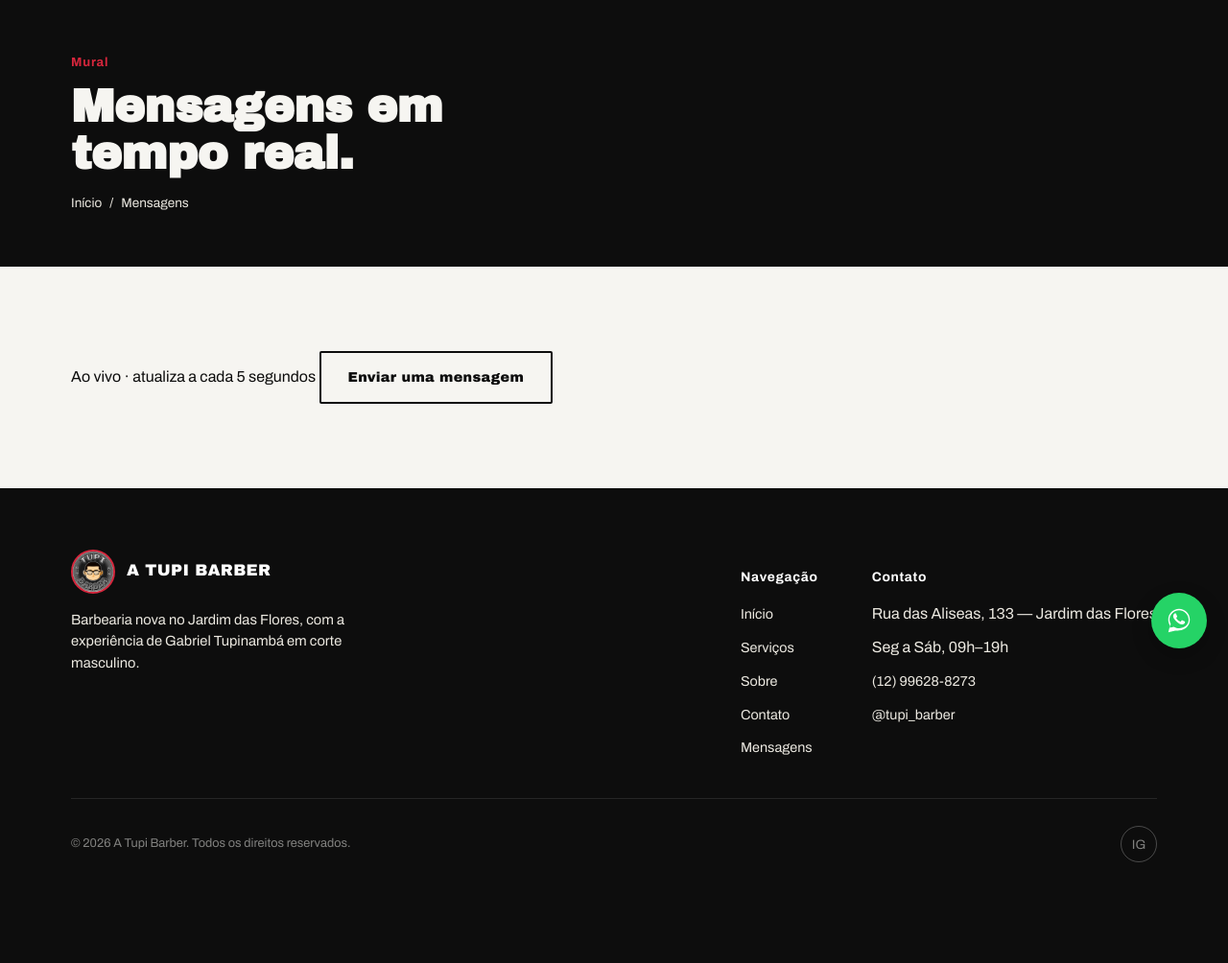
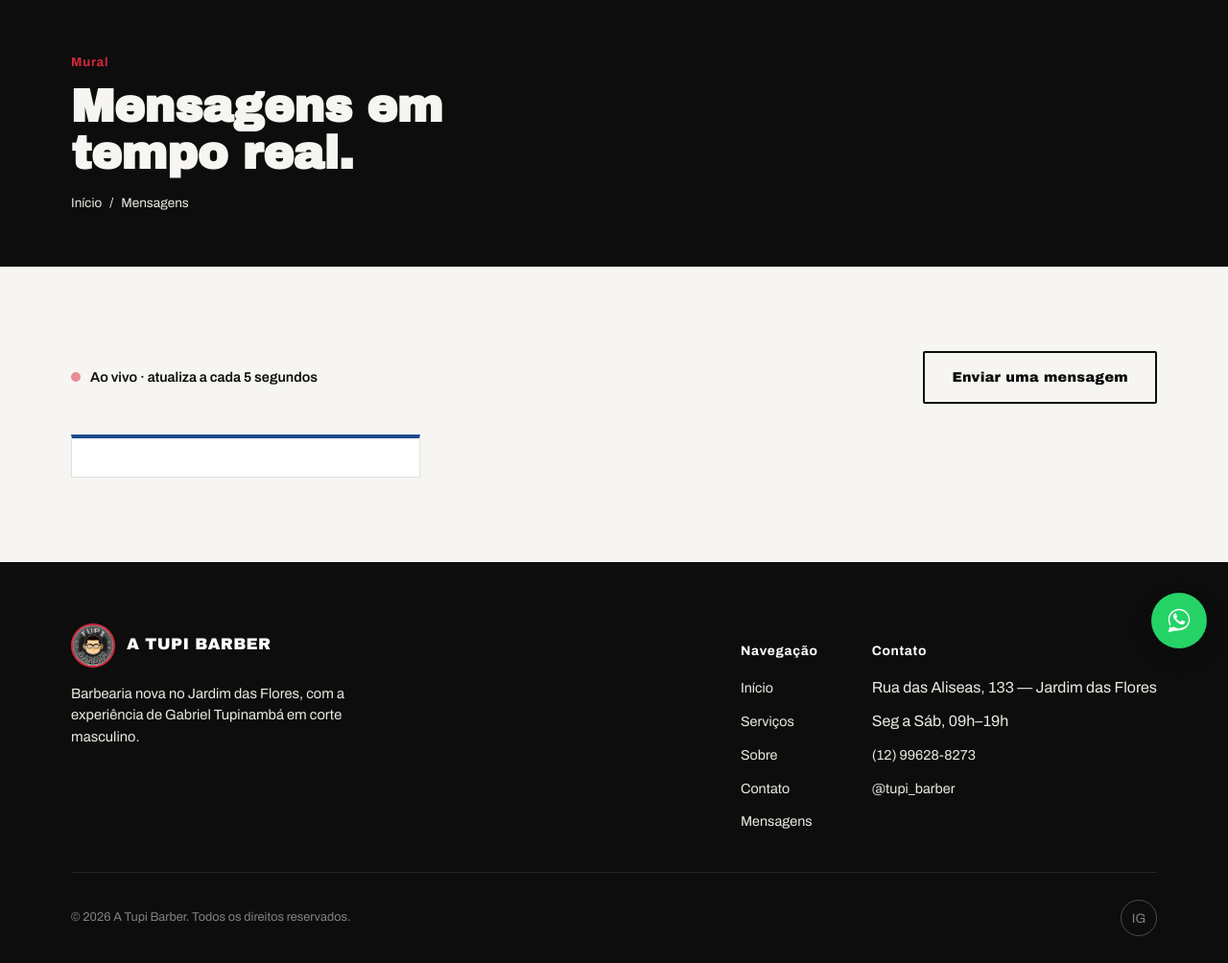
Before and after one commit to DaviCouto-gd/barbearia.github.io, a Flask app: template templates/mensagens.html in a window 1280 px wide. Shown: the part 102-1106 px from the top of the page at 96% size. Before the commit the page ends 1001 px from the top, so only its background shows below. Run offline with Flask 3, Linux system fonts and the light colour scheme; the template is opened without the code that fills it: most values are stand-ins (such as "Sample title", 1, 10 or a date in 2020).

Commit message:
Update style.css

```diff
--- a/static/css/style.css
+++ b/static/css/style.css
@@ -722,3 +722,72 @@ p { margin: 0 0 1em; }
   color: var(--blue-deep);
 }
 .form-feedback.erro { border-left-color: var(--red); color: var(--red-deep); }
+
+/* ---------- Mural de mensagens (tempo real) ---------- */
+.live-bar {
+  display: flex;
+  justify-content: space-between;
+  align-items: center;
+  gap: 16px;
+  flex-wrap: wrap;
+  margin-bottom: 32px;
+}
+.live-status {
+  display: inline-flex;
+  align-items: center;
+  gap: 10px;
+  font-size: 0.9rem;
+  font-weight: 600;
+}
+.live-status .dot {
+  width: 10px; height: 10px;
+  border-radius: 50%;
+  background: var(--red);
+  animation: pulse 1.8s ease-in-out infinite;
+}
+.live-status.offline .dot { background: #8a8a8a; animation: none; }
+
+.mensagens-grid {
+  display: grid;
+  grid-template-columns: repeat(auto-fill, minmax(280px, 1fr));
+  gap: 20px;
+}
+.msg-card {
+  background: #fff;
+  border: 1px solid var(--line);
+  border-top: 4px solid var(--blue);
+  padding: 20px 22px;
+  display: flex;
+  flex-direction: column;
+  gap: 10px;
+  overflow-wrap: anywhere;
+}
+.msg-card.nova { animation: entrada 0.7s ease-out; }
+@keyframes entrada {
+  from { opacity: 0; transform: translateY(-10px); background: #e7eefb; }
+  to   { opacity: 1; transform: none; background: #fff; }
+}
+.msg-topo {
+  display: flex;
+  justify-content: space-between;
+  align-items: baseline;
+  gap: 12px;
+  flex-wrap: wrap;
+}
+.msg-nome { font-family: var(--font-body); font-weight: 700; font-size: 1.05rem; }
+.msg-hora { font-size: 0.78rem; color: #666; }
+.msg-tag {
+  align-self: flex-start;
+  background: var(--ink);
+  color: #fff;
+  font-size: 0.75rem;
+  font-weight: 700;
+  padding: 4px 10px;
+  border-radius: 2px;
+}
+.msg-dia, .msg-texto { margin: 0; font-size: 0.94rem; color: #333; }
+.msg-texto { white-space: pre-line; }
+.vazio { padding: 40px 0; color: #555; }
+
+.nota-form { font-size: 0.85rem; color: #555; margin: 0; }
+.nota-form a { color: var(--blue); font-weight: 700; text-decoration: underline; text-underline-offset: 3px; }
```
